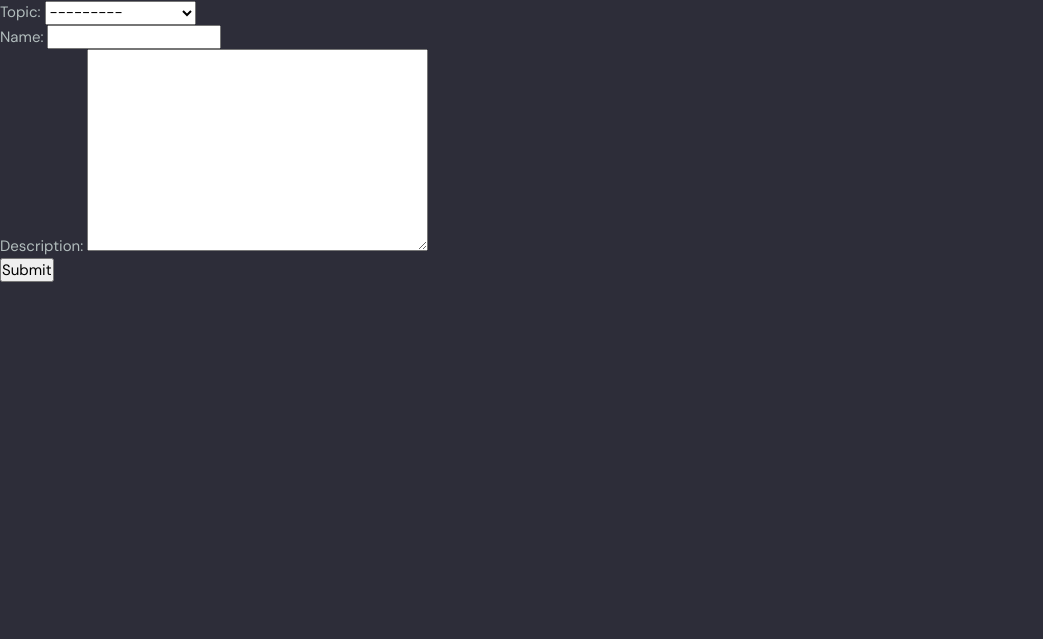
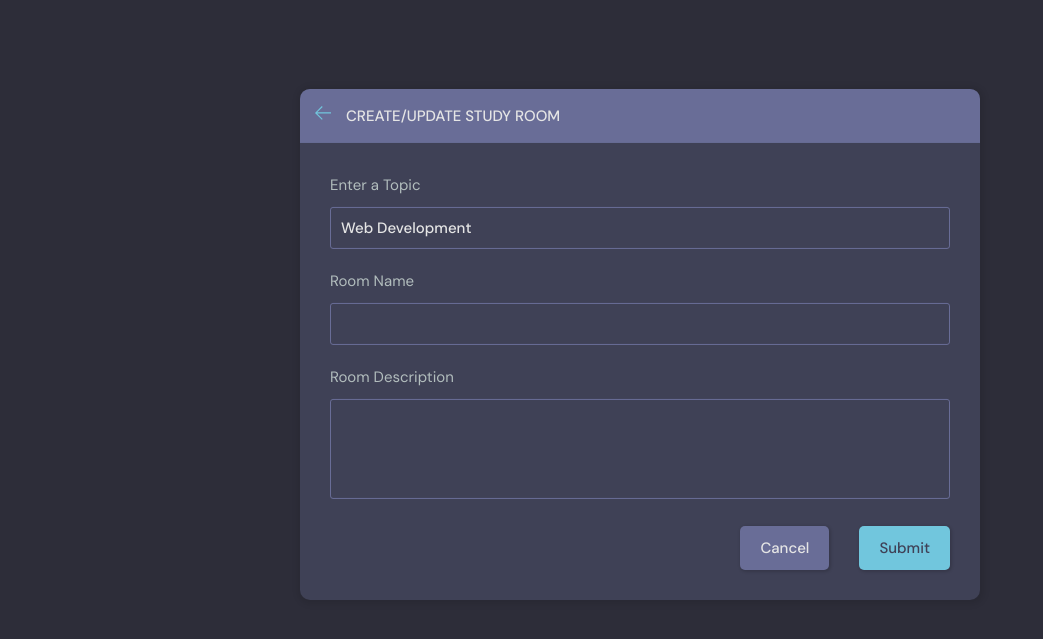
Before and after one commit to Kariuki11/studybud--1-Portifolio-Project, a Django app: template base/templates/base/room_form.html in a window 1280 px wide. Shown: the part 76-715 px from the top of the page, without its empty margins (0-1043 px from the left). Run offline with Django 5.2, Linux system fonts and the light colour scheme; the template is opened without the code that fills it: values that come from a table or form of the project are taken from there, others are empty; data comes from the database, SQL or seed files in the repository.

Commit message:
"Refactored room_form.html template to include a new layout, added form fields for room name and description, and updated the topic selection field."

```diff
--- a/base/templates/base/room_form.html
+++ b/base/templates/base/room_form.html
@@ -1,13 +1,70 @@
 {% extends 'main.html' %}
 
 {% block content %}
+<main class="create-room layout">
+  <div class="container">
+    <div class="layout__box">
+      <div class="layout__boxHeader">
+        <div class="layout__boxTitle">
+          <a href="{{request.META.HTTP_REFERER}}">
+            <svg version="1.1" xmlns="http://www.w3.org/2000/svg" width="32" height="32" viewBox="0 0 32 32">
+              <title>arrow-left</title>
+              <path
+                d="M13.723 2.286l-13.723 13.714 13.719 13.714 1.616-1.611-10.96-10.96h27.625v-2.286h-27.625l10.965-10.965-1.616-1.607z">
+              </path>
+            </svg>
+          </a>
+          <h3>Create/Update Study Room</h3>
+        </div>
+      </div>
+      <div class="layout__body">
+        <form class="form" action="" method="POST">
+          {% csrf_token %}
 
-<div>
-    <form method="POST" action="">
-        {% csrf_token %}
-        {{form.as_p}}
-        <input type="submit" value="Submit">
-    </form>
-</div>
+          <div class="form__group">
+            <label for="room_topic">Enter a Topic</label>
+            <input required type="text" value="{{room.topic.name}}" name="topic" list="topic-list" />
+            <datalist id="topic-list">
+              <select id="room_topic">
+                {% for topic in topics %}
+                <option value="{{topic.name}}">{{topic.name}}</option>
+                {% endfor %}
+              </select>
+            </datalist>
+          </div>
 
-{% endblock %}
+
+          <div class="form__group">
+            <label for="room_name">Room Name</label>
+            {{form.name}}
+          </div>
+
+          <div class="form__group">
+            <label for="room_description">Room Description</label>
+            {{form.description}}
+          </div>
+
+          <!-- <div class="form__group">
+            <label for="room_topic">Topic</label>
+            <input required type="text" name="topic" id="room_topic" list="topic-list" />
+            <datalist id="topic-list">
+              <select id="room_topic">
+                <option value="">Select your topic</option>
+                <option value="Python">Python</option>
+                <option value="Django">Django</option>
+              </select>
+            </datalist>
+
+          </div> -->
+
+
+          <div class="form__action">
+            <a class="btn btn--dark" href="{{request.META.HTTP_REFERER}}">Cancel</a>
+            <button class="btn btn--main" type="submit">Submit</button>
+          </div>
+        </form>
+      </div>
+    </div>
+  </div>
+</main>
+{% endblock content %}
```
